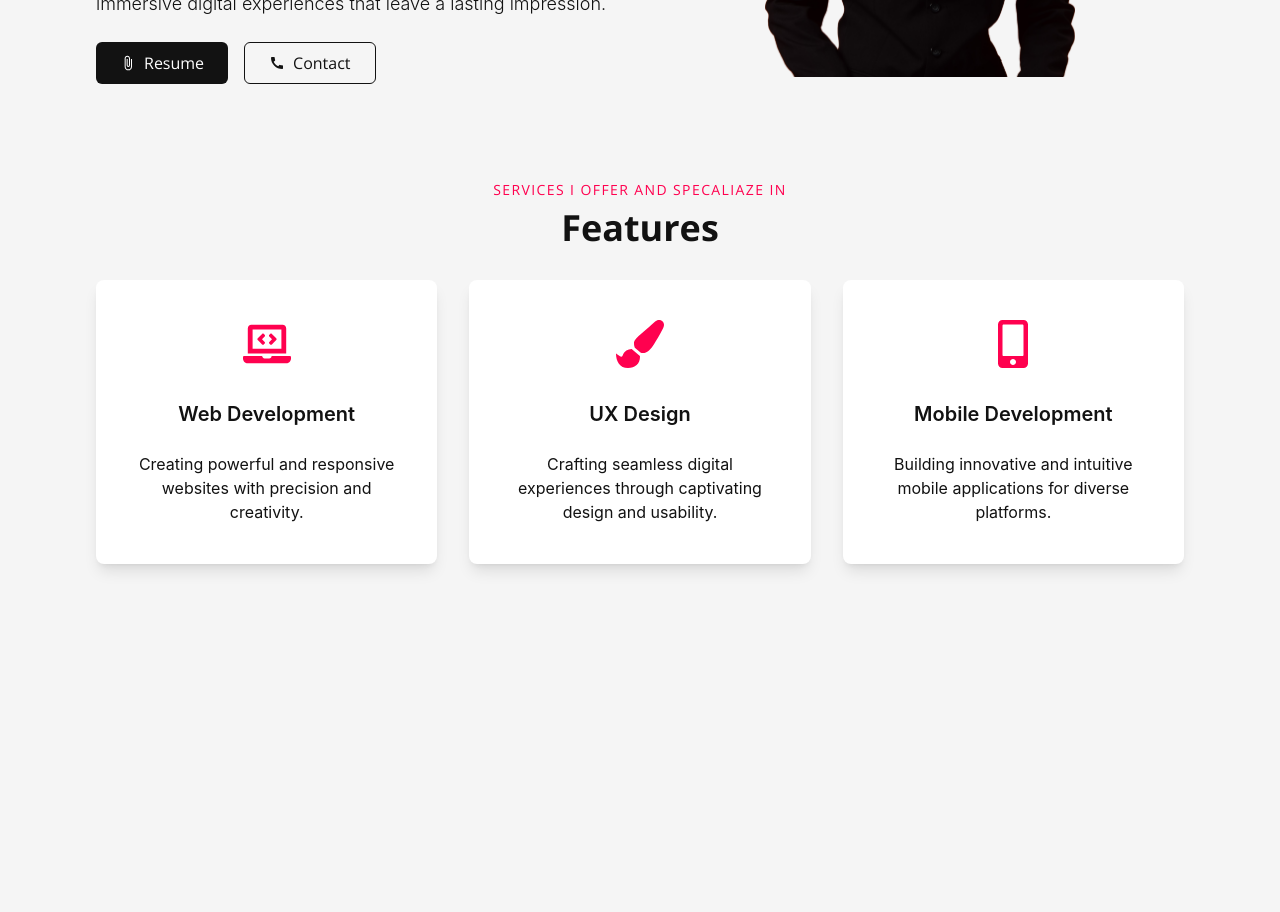
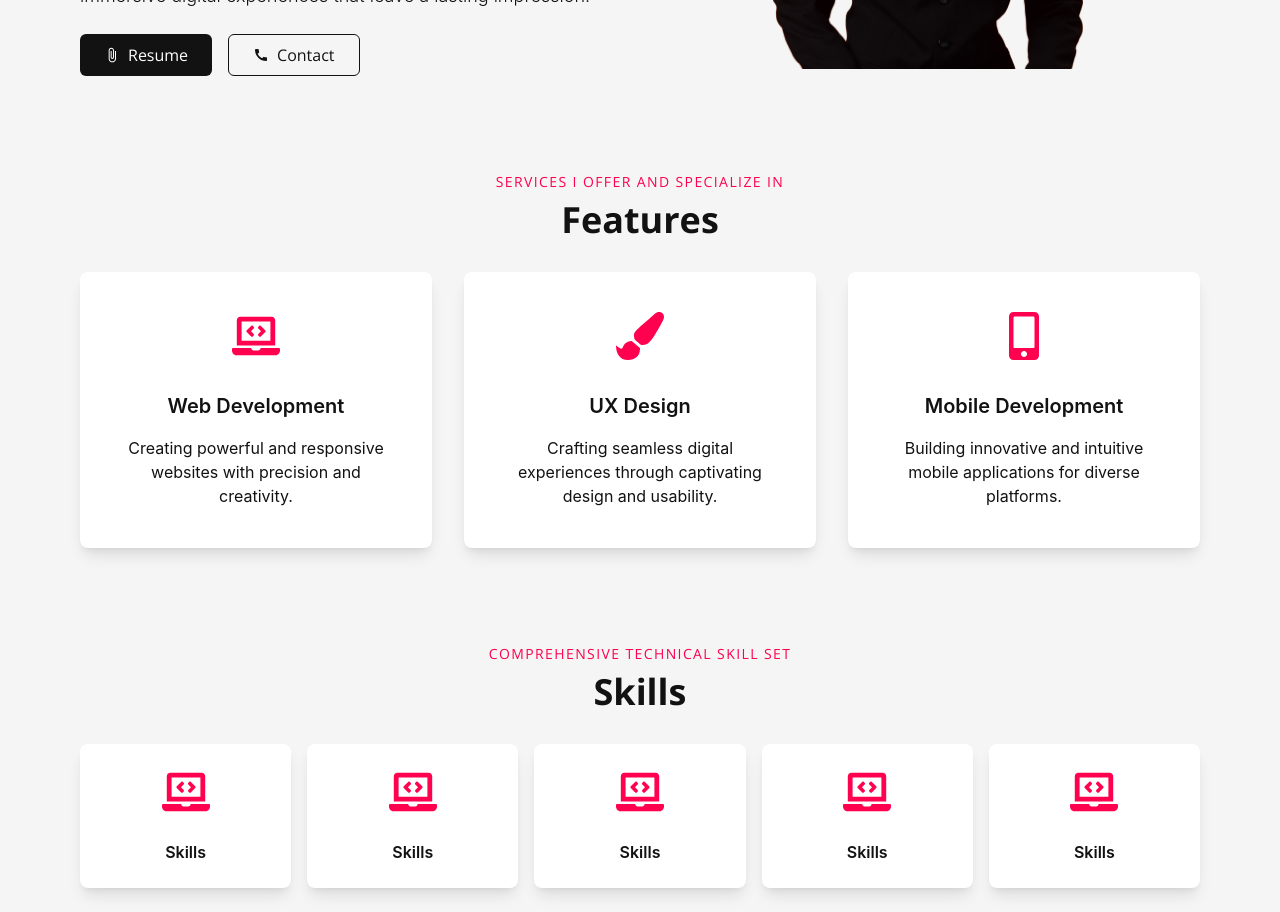
Before and after one commit to Antholem/web-portfolio, a React (Create React App) app in the folder portfolio/client/: page / in a window 1280 px wide. Shown: the part 420-1332 px from the top of the page. Before the commit the page ends 1016 px from the top, so only its background shows below. Built offline with nearby package versions, Linux system fonts and the light colour scheme.

Commit message:
Skills view

```diff
--- a/portfolio/client/src/App.js
+++ b/portfolio/client/src/App.js
@@ -1,6 +1,6 @@
 import React, { useEffect } from "react";
 import { useThemeStore } from "./store/themeStore";
-import { About, Features } from "./views";
+import { About, Features, Skills } from "./views";
 import { NavigationBar } from "./components";
 
 const App = () => {
@@ -9,6 +9,7 @@ const App = () => {
   const sections = [
     { component: <About />, id: "about" },
     { component: <Features />, id: "features" },
+    { component: <Skills />, id: "skills" },
   ];
 
   useEffect(() => {
@@ -31,7 +32,7 @@ const App = () => {
           <section
             key={id}
             id={id}
-            className={`flex flex-col items-center justify-center px-4 ${paddingClasses}`}
+            className={`flex flex-col items-stretch px-4 ${paddingClasses}`}
           >
             {component}
           </section>
--- a/portfolio/client/src/components/Navigations.js
+++ b/portfolio/client/src/components/Navigations.js
@@ -26,7 +26,7 @@ const NavigationBar = ({ children }) => {
             <nav
                 className={`sticky top-0 z-50 border-b-2 py-4 md:px-8 ${navBarStyles}`}
             >
-                <div className="container mx-auto flex justify-between items-center px-6">
+                <div className="container mx-auto flex justify-between items-center px-0">
                     {/* Mobile Menu Toggle */}
                     <button
                         className="block md:hidden text-xl cursor-pointer"
@@ -114,7 +114,7 @@ const NavigationBar = ({ children }) => {
             </div>
 
             {/* Main Content */}
-            <main className="container mx-auto py-4 px-0 md:px-16 lg:px-20">
+            <main className="mx-auto py-2 px-2 md:px-10 lg:px-16">
                 {children}
             </main>
         </>
--- a/portfolio/client/src/views/Features.js
+++ b/portfolio/client/src/views/Features.js
@@ -2,60 +2,53 @@ import React from "react";
 import { FaLaptopCode, FaMobileAlt, FaPaintBrush } from "react-icons/fa";
 import { Card } from "../components";
 
+// Features data
 const features = [
     {
         icon: <FaLaptopCode className="text-brand text-5xl mb-4" />,
         title: "Web Development",
-        description:
-            "Creating powerful and responsive websites with precision and creativity.",
+        description: "Creating powerful and responsive websites with precision and creativity.",
     },
     {
         icon: <FaPaintBrush className="text-brand text-5xl mb-4" />,
         title: "UX Design",
-        description:
-            "Crafting seamless digital experiences through captivating design and usability.",
+        description: "Crafting seamless digital experiences through captivating design and usability.",
     },
     {
         icon: <FaMobileAlt className="text-brand text-5xl mb-4" />,
         title: "Mobile Development",
-        description:
-            "Building innovative and intuitive mobile applications for diverse platforms.",
+        description: "Building innovative and intuitive mobile applications for diverse platforms.",
     },
 ];
 
 const Features = () => {
-
     return (
         <div className="text-center">
             {/* Section Heading */}
-            <h2 className="text-sm font-heading tracking-widest uppercase text-brand mb-2">
-                Services I offer and specaliaze in
-            </h2>
-            <h1 className="text-4xl font-heading font-bold mb-8">
-                Features
-            </h1>
+            <header className="mb-8">
+                <h2 className="text-sm font-heading tracking-widest uppercase text-brand mb-2">
+                    Services I Offer and Specialize In
+                </h2>
+                <h1 className="text-4xl font-heading font-bold">Features</h1>
+            </header>
 
             {/* Features Grid */}
-            <div className="grid grid-cols-1 md:grid-cols-2 lg:grid-cols-3 gap-8 max-w-6xl mx-auto">
+            <div className="grid grid-cols-1 sm:grid-cols-2 lg:grid-cols-3 gap-8 max-w-6xl mx-auto">
                 {features.map((feature, index) => (
                     <Card
                         key={index}
                         variant="elevated"
                         size="lg"
-                        className={`flex flex-col items-center justify-center gap-4`}
+                        className="flex flex-col items-center justify-center gap-4"
                     >
                         {/* Feature Icon */}
                         {feature.icon}
 
                         {/* Feature Title */}
-                        <h3 className="text-xl font-semibold mb-2">
-                            {feature.title}
-                        </h3>
+                        <h3 className="text-xl font-semibold">{feature.title}</h3>
 
                         {/* Feature Description */}
-                        <p className="text-center">
-                            {feature.description}
-                        </p>
+                        <p className="text-center">{feature.description}</p>
                     </Card>
                 ))}
             </div>
--- /dev/null
+++ b/portfolio/client/src/views/Skills.js
@@ -0,0 +1,43 @@
+import React from "react";
+import { FaLaptopCode } from "react-icons/fa";
+import { Card } from "../components";
+
+// Skills data
+const skills = Array(5).fill({
+    icon: <FaLaptopCode className="text-brand text-5xl mb-4" />,
+    title: "Skills",
+});
+
+const Skills = () => {
+    return (
+        <div className="text-center">
+            {/* Section Heading */}
+            <header className="mb-8">
+                <h2 className="text-sm font-heading tracking-widest uppercase text-brand mb-2">
+                    Comprehensive technical skill set
+                </h2>
+                <h1 className="text-4xl font-heading font-bold">Skills</h1>
+            </header>
+
+            {/* Skills Grid */}
+            <div className="grid grid-cols-2 sm:grid-cols-3 md:grid-cols-4 lg:grid-cols-5 gap-4 max-w-6xl mx-auto">
+                {skills.map((skill, index) => (
+                    <Card
+                        key={index}
+                        variant="elevated"
+                        size="sm"
+                        className="flex flex-col items-center justify-center gap-2"
+                    >
+                        {/* Skill Icon */}
+                        {skill.icon}
+
+                        {/* Skill Title */}
+                        <h3 className="text-base font-semibold">{skill.title}</h3>
+                    </Card>
+                ))}
+            </div>
+        </div>
+    );
+};
+
+export default Skills;
--- a/portfolio/client/src/views/index.js
+++ b/portfolio/client/src/views/index.js
@@ -1,4 +1,5 @@
 import About from "./About";
 import Features from "./Features";
+import Skills from "./Skills";
 
-export { About, Features };
+export { About, Features, Skills };
```
